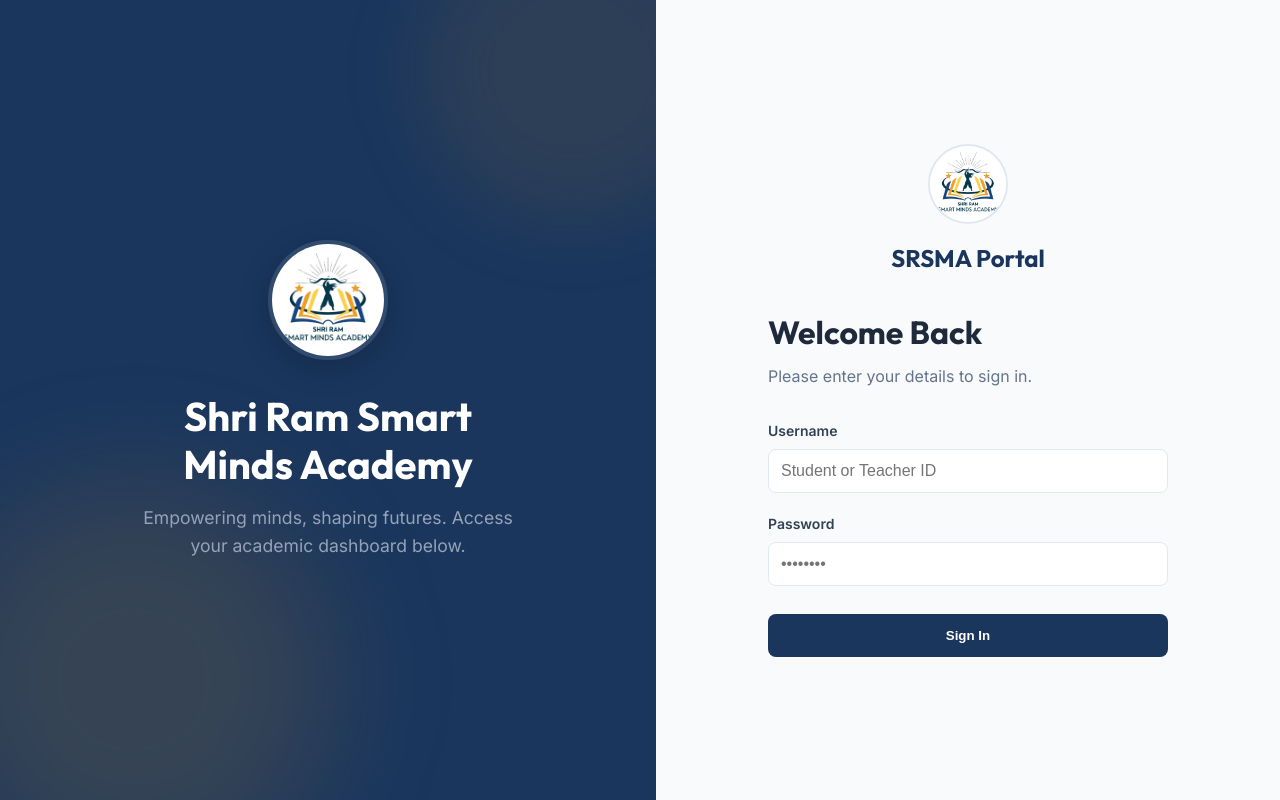
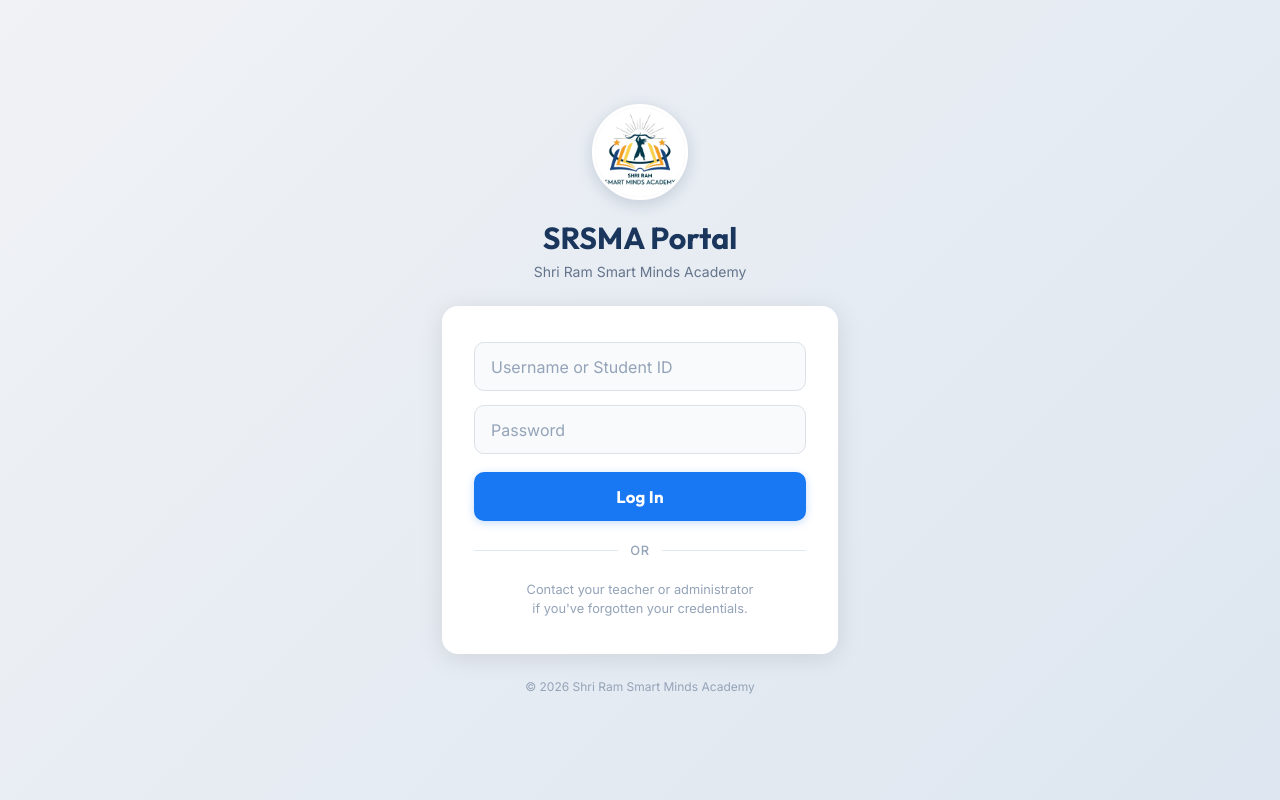
Before and after one commit to HaveFunWithMaths/SRSMADashBoard, a Next.js app: page /login in a window 1280 px wide. Built offline with nearby package versions, Linux system fonts and the light colour scheme.

Commit message:
Login fixes

```diff
--- a/src/app/login/page.tsx
+++ b/src/app/login/page.tsx
@@ -3,7 +3,6 @@
 import { signIn } from 'next-auth/react';
 import { useState } from 'react';
 import { useRouter } from 'next/navigation';
-import { BookOpen } from 'lucide-react';
 
 export default function LoginPage() {
     const [username, setUsername] = useState('');
@@ -25,7 +24,7 @@
             });
 
             if (res?.error) {
-                setError('Invalid credentials');
+                setError('Invalid username or password.');
                 setIsLoading(false);
             } else {
                 router.push('/dashboard');
@@ -38,127 +37,306 @@
     };
 
     return (
-        <div style={{ display: 'flex', minHeight: '100vh', backgroundColor: '#f8fafc' }}>
-            {/* Left Panel - Branding */}
-            <div style={{
-                flex: '1',
-                backgroundColor: '#1a365d',
-                color: 'white',
-                display: 'flex',
-                flexDirection: 'column',
-                justifyContent: 'center',
-                alignItems: 'center',
-                padding: '3rem',
-                position: 'relative',
-                overflow: 'hidden'
-            }} className="hidden md:flex">
-                {/* Decorative background elements */}
-                <div style={{ position: 'absolute', top: '-10%', right: '-10%', width: '300px', height: '300px', borderRadius: '50%', background: 'rgba(212, 148, 42, 0.1)', filter: 'blur(40px)' }} />
-                <div style={{ position: 'absolute', bottom: '-10%', left: '-10%', width: '400px', height: '400px', borderRadius: '50%', background: 'rgba(212, 148, 42, 0.15)', filter: 'blur(60px)' }} />
+        <>
+            <style>{`
+                .login-page {
+                    min-height: 100vh;
+                    min-height: 100dvh;
+                    background-color: #f0f2f5;
+                    display: flex;
+                    flex-direction: column;
+                    align-items: center;
+                    justify-content: center;
+                    padding: 1rem;
+                    font-family: 'Inter', sans-serif;
+                }
 
-                <div style={{ position: 'relative', zIndex: 1, textAlign: 'center', maxWidth: '400px' }}>
-                    <div style={{ width: 120, height: 120, margin: '0 auto 2rem', position: 'relative', borderRadius: '50%', overflow: 'hidden', border: '4px solid rgba(255,255,255,0.1)', boxShadow: '0 8px 32px rgba(0,0,0,0.2)' }}>
-                        <img src="/SRSMALogo.jpeg" alt="Logo" style={{ width: '100%', height: '100%', objectFit: 'cover' }} />
-                    </div>
-                    <h1 style={{ fontFamily: 'Outfit, sans-serif', fontSize: '2.5rem', fontWeight: 700, marginBottom: '1rem', color: 'white', lineHeight: 1.2 }}>
-                        Shri Ram Smart Minds Academy
-                    </h1>
-                    <p style={{ color: '#94a3b8', fontSize: '1.1rem', lineHeight: 1.6 }}>
-                        Empowering minds, shaping futures. Access your academic dashboard below.
-                    </p>
+                /* ── Branding Block ── */
+                .login-brand {
+                    text-align: center;
+                    margin-bottom: 1.5rem;
+                }
+
+                .login-brand-logo {
+                    width: 80px;
+                    height: 80px;
+                    border-radius: 50%;
+                    object-fit: cover;
+                    border: 3px solid #fff;
+                    box-shadow: 0 4px 16px rgba(26, 54, 93, 0.18);
+                    margin-bottom: 0.85rem;
+                }
+
+                .login-brand-title {
+                    font-family: 'Outfit', sans-serif;
+                    font-size: 1.6rem;
+                    font-weight: 700;
+                    color: #1a365d;
+                    line-height: 1.25;
+                    margin: 0 0 0.25rem;
+                }
+
+                .login-brand-tagline {
+                    font-size: 0.875rem;
+                    color: #64748b;
+                    margin: 0;
+                }
+
+                /* ── Card ── */
+                .login-card {
+                    background: #fff;
+                    border-radius: 16px;
+                    padding: 1.75rem 1.5rem;
+                    width: 100%;
+                    max-width: 396px;
+                    box-shadow: 0 2px 12px rgba(0, 0, 0, 0.09);
+                }
+
+                /* ── Form Fields ── */
+                .login-field {
+                    margin-bottom: 0.85rem;
+                }
+
+                .login-input {
+                    width: 100%;
+                    padding: 0.85rem 1rem;
+                    border: 1.5px solid #dde1e7;
+                    border-radius: 10px;
+                    font-size: 1rem;
+                    font-family: 'Inter', sans-serif;
+                    color: #1e293b;
+                    background: #f8fafc;
+                    transition: border-color 0.18s, box-shadow 0.18s, background 0.18s;
+                    outline: none;
+                    -webkit-appearance: none;
+                }
+
+                .login-input::placeholder {
+                    color: #94a3b8;
+                }
+
+                .login-input:focus {
+                    border-color: #1877f2;
+                    background: #fff;
+                    box-shadow: 0 0 0 3px rgba(24, 119, 242, 0.12);
+                }
+
+                /* ── Error ── */
+                .login-error {
+                    display: flex;
+                    align-items: center;
+                    gap: 0.5rem;
+                    padding: 0.7rem 0.9rem;
+                    background: #fff1f2;
+                    border: 1px solid #fda4af;
+                    border-radius: 8px;
+                    color: #be123c;
+                    font-size: 0.875rem;
+                    margin-bottom: 0.85rem;
+                    animation: shake 0.35s ease;
+                }
+
+                @keyframes shake {
+                    0%, 100% { transform: translateX(0); }
+                    25%       { transform: translateX(-6px); }
+                    75%       { transform: translateX(6px); }
+                }
+
+                /* ── Submit Button ── */
+                .login-btn {
+                    width: 100%;
+                    padding: 0.875rem;
+                    background: #1877f2;
+                    color: #fff;
+                    border: none;
+                    border-radius: 10px;
+                    font-size: 1.05rem;
+                    font-weight: 700;
+                    font-family: 'Outfit', sans-serif;
+                    cursor: pointer;
+                    transition: background 0.18s, transform 0.12s, box-shadow 0.18s;
+                    letter-spacing: 0.01em;
+                    box-shadow: 0 2px 8px rgba(24, 119, 242, 0.25);
+                    margin-top: 0.25rem;
+                }
+
+                .login-btn:hover:not(:disabled) {
+                    background: #166fe5;
+                    box-shadow: 0 4px 14px rgba(24, 119, 242, 0.35);
+                    transform: translateY(-1px);
+                }
+
+                .login-btn:active:not(:disabled) {
+                    transform: translateY(0);
+                    box-shadow: 0 2px 6px rgba(24, 119, 242, 0.2);
+                }
+
+                .login-btn:disabled {
+                    opacity: 0.65;
+                    cursor: not-allowed;
+                }
+
+                /* Loading spinner inside button */
+                .login-btn-inner {
+                    display: flex;
+                    align-items: center;
+                    justify-content: center;
+                    gap: 0.5rem;
+                }
+
+                .login-spinner {
+                    width: 18px;
+                    height: 18px;
+                    border: 2.5px solid rgba(255,255,255,0.4);
+                    border-top-color: #fff;
+                    border-radius: 50%;
+                    animation: spin 0.7s linear infinite;
+                }
+
+                @keyframes spin {
+                    to { transform: rotate(360deg); }
+                }
+
+                /* ── Divider ── */
+                .login-divider {
+                    display: flex;
+                    align-items: center;
+                    gap: 0.75rem;
+                    margin: 1.25rem 0;
+                    color: #94a3b8;
+                    font-size: 0.8rem;
+                    font-weight: 500;
+                    text-transform: uppercase;
+                    letter-spacing: 0.05em;
+                }
+
+                .login-divider::before,
+                .login-divider::after {
+                    content: '';
+                    flex: 1;
+                    height: 1px;
+                    background: #e2e8f0;
+                }
+
+                /* ── Footer note ── */
+                .login-footer {
+                    text-align: center;
+                    margin-top: 1.25rem;
+                    font-size: 0.8rem;
+                    color: #94a3b8;
+                }
+
+                /* ── Desktop enhancement ── */
+                @media (min-width: 768px) {
+                    .login-page {
+                        background: linear-gradient(135deg, #f0f2f5 0%, #dde6f0 100%);
+                    }
+
+                    .login-brand-logo {
+                        width: 96px;
+                        height: 96px;
+                    }
+
+                    .login-brand-title {
+                        font-size: 1.9rem;
+                    }
+
+                    .login-card {
+                        padding: 2.25rem 2rem;
+                        box-shadow: 0 4px 24px rgba(0, 0, 0, 0.1);
+                    }
+                }
+
+                /* ── Safe area for phones with notch/home bar ── */
+                @supports (padding: env(safe-area-inset-bottom)) {
+                    .login-page {
+                        padding-bottom: calc(1rem + env(safe-area-inset-bottom));
+                        padding-left:   calc(1rem + env(safe-area-inset-left));
+                        padding-right:  calc(1rem + env(safe-area-inset-right));
+                    }
+                }
+            `}</style>
+
+            <div className="login-page">
+                {/* Branding */}
+                <div className="login-brand">
+                    <img
+                        src="/SRSMALogo.jpeg"
+                        alt="SRSMA Logo"
+                        className="login-brand-logo"
+                    />
+                    <h1 className="login-brand-title">SRSMA Portal</h1>
+                    <p className="login-brand-tagline">Shri Ram Smart Minds Academy</p>
                 </div>
-            </div>
 
-            {/* Right Panel - Login Form */}
-            <div style={{
-                flex: '1',
-                display: 'flex',
-                flexDirection: 'column',
-                justifyContent: 'center',
-                padding: '2rem',
-                position: 'relative'
-            }}>
-                <div style={{ maxWidth: '400px', width: '100%', margin: '0 auto' }}>
-
-                    {/* Mobile Logo (only shows on small screens) */}
-                    <div className="md:hidden" style={{ textAlign: 'center', marginBottom: '2rem' }}>
-                        <div style={{ width: 80, height: 80, margin: '0 auto 1rem', position: 'relative', borderRadius: '50%', overflow: 'hidden', border: '2px solid #e2e8f0' }}>
-                            <img src="/SRSMALogo.jpeg" alt="Logo" style={{ width: '100%', height: '100%', objectFit: 'cover' }} />
-                        </div>
-                        <h2 style={{ fontFamily: 'Outfit, sans-serif', color: '#1a365d', fontSize: '1.5rem', fontWeight: 700 }}>SRSMA Portal</h2>
-                    </div>
-
-                    <div style={{ marginBottom: '2rem' }}>
-                        <h2 style={{ fontFamily: 'Outfit, sans-serif', fontSize: '2rem', fontWeight: 700, color: '#1e293b', marginBottom: '0.5rem' }}>
-                            Welcome Back
-                        </h2>
-                        <p style={{ color: '#64748b' }}>Please enter your details to sign in.</p>
-                    </div>
-
-                    <form onSubmit={handleSubmit} style={{ display: 'flex', flexDirection: 'column', gap: '1.25rem' }}>
-                        <div>
-                            <label style={{ display: 'block', fontSize: '0.875rem', fontWeight: 600, color: '#334155', marginBottom: '0.5rem' }}>Username</label>
+                {/* Login card */}
+                <div className="login-card">
+                    <form onSubmit={handleSubmit} noValidate>
+                        {/* Username */}
+                        <div className="login-field">
                             <input
+                                id="login-username"
                                 type="text"
-                                placeholder="Student or Teacher ID"
-                                className="auth-input"
-                                style={{ marginBottom: 0 }}
+                                className="login-input"
+                                placeholder="Username or Student ID"
                                 value={username}
                                 onChange={(e) => setUsername(e.target.value)}
+                                autoComplete="username"
+                                autoCapitalize="none"
+                                autoCorrect="off"
+                                spellCheck={false}
                                 required
                             />
                         </div>
 
-                        <div>
-                            <label style={{ display: 'block', fontSize: '0.875rem', fontWeight: 600, color: '#334155', marginBottom: '0.5rem' }}>Password</label>
+                        {/* Password */}
+                        <div className="login-field">
                             <input
+                                id="login-password"
                                 type="password"
-                                placeholder="••••••••"
-                                className="auth-input"
-                                style={{ marginBottom: 0 }}
+                                className="login-input"
+                                placeholder="Password"
                                 value={password}
                                 onChange={(e) => setPassword(e.target.value)}
+                                autoComplete="current-password"
                                 required
                             />
                         </div>
 
+                        {/* Error message */}
                         {error && (
-                            <div style={{ padding: '0.75rem', backgroundColor: '#fef2f2', border: '1px solid #f87171', borderRadius: '0.5rem', color: '#b91c1c', fontSize: '0.875rem', display: 'flex', alignItems: 'center', gap: '0.5rem' }}>
-                                <span style={{ fontWeight: 'bold' }}>!</span> {error}
+                            <div className="login-error" role="alert">
+                                <span>⚠️</span>
+                                <span>{error}</span>
                             </div>
                         )}
 
+                        {/* Submit */}
                         <button
+                            id="login-submit"
                             type="submit"
-                            className="btn"
-                            style={{
-                                width: '100%',
-                                marginTop: '0.5rem',
-                                padding: '0.875rem',
-                                display: 'flex',
-                                justifyContent: 'center',
-                                alignItems: 'center',
-                                gap: '0.5rem',
-                                opacity: isLoading ? 0.7 : 1,
-                                cursor: isLoading ? 'not-allowed' : 'pointer'
-                            }}
+                            className="login-btn"
                             disabled={isLoading}
                         >
-                            {isLoading ? 'Signing in...' : 'Sign In'}
+                            <span className="login-btn-inner">
+                                {isLoading && <span className="login-spinner" aria-hidden="true" />}
+                                {isLoading ? 'Signing in…' : 'Log In'}
+                            </span>
                         </button>
                     </form>
+
+                    <div className="login-divider">or</div>
+
+                    <div className="login-footer">
+                        Contact your teacher or administrator<br />if you&apos;ve forgotten your credentials.
+                    </div>
                 </div>
+
+                {/* Bottom page note */}
+                <p style={{ marginTop: '1.5rem', fontSize: '0.75rem', color: '#94a3b8', textAlign: 'center' }}>
+                    © {new Date().getFullYear()} Shri Ram Smart Minds Academy
+                </p>
             </div>
-            {/* Global style for hiding on mobile using traditional class since we might not have tailwind fully configured */}
-            <style jsx>{`
-                @media (max-width: 768px) {
-                    .md\\:hidden { display: block !important; }
-                    .hidden.md\\:flex { display: none !important; }
-                }
-                @media (min-width: 769px) {
-                    .md\\:hidden { display: none !important; }
-                }
-            `}</style>
-        </div>
+        </>
     );
 }
```
